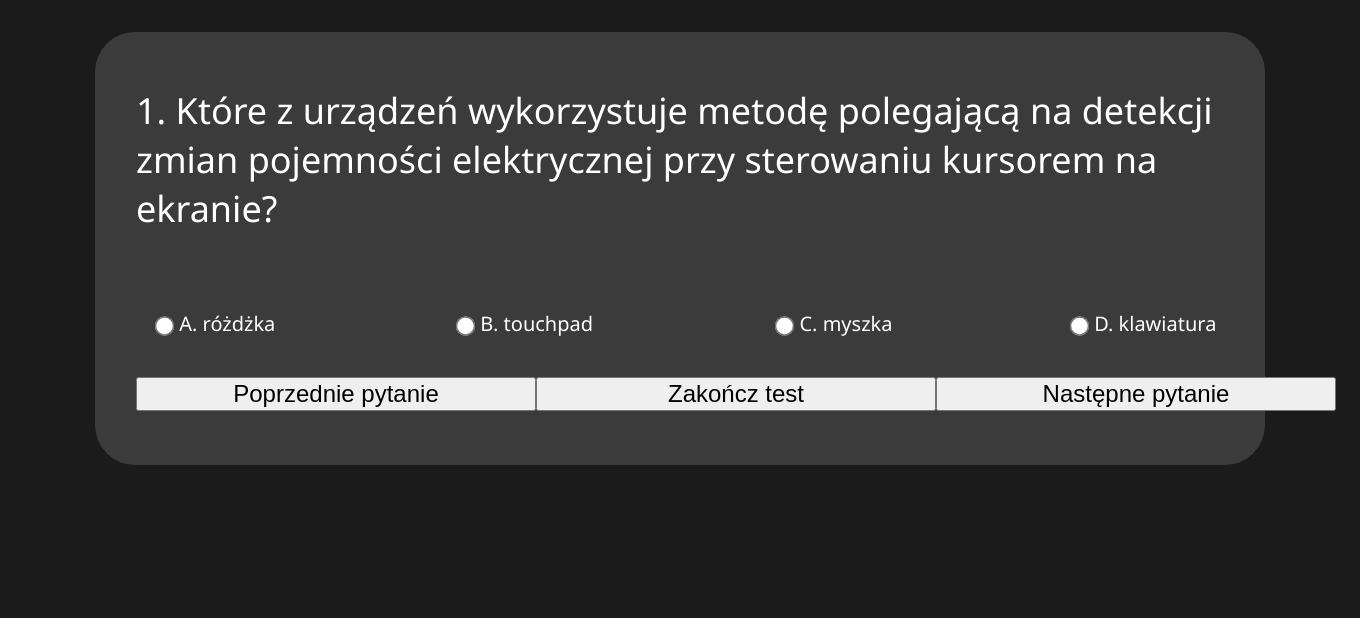
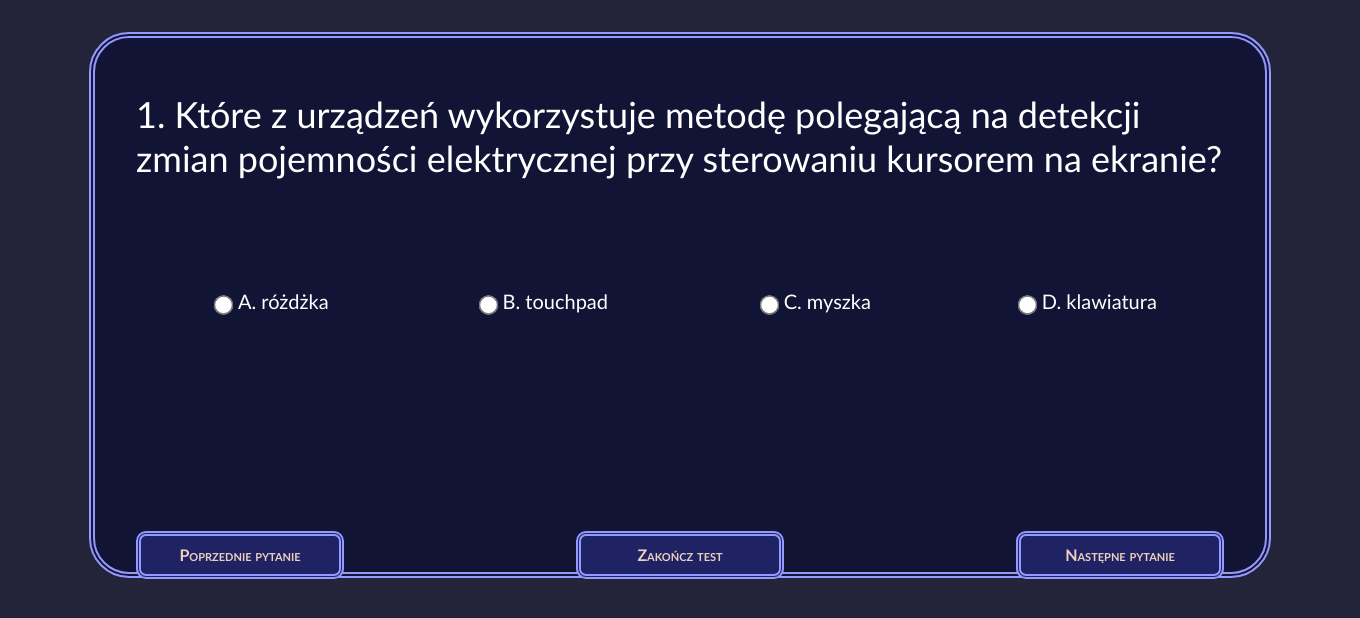
Before and after one commit to ForcedBucket122/ckz, a PHP site: page /egzamin.php in a window 1360 px wide. Shown: the top 618 px of the page. Run offline with PHP 8.4, Linux system fonts and the light colour scheme; data comes from the database, SQL or seed files in the repository.

Commit message:
Update style.css

```diff
--- a/zaliczenia-zadania/formularz test egzaminowy/style.css
+++ b/zaliczenia-zadania/formularz test egzaminowy/style.css
@@ -1,9 +1,9 @@
 body{
     margin: 0;
     padding: 0;
-    background-color: rgb(27, 27, 27);
+    background-color: #23243a;
     color: white;
-    font-family: 'Segoe UI', Tahoma, Geneva, Verdana, sans-serif;
+    font-family:'Trebuchet MS', 'Lucida Sans Unicode', 'Lucida Grande', 'Lucida Sans', Arial, sans-serif;
 }
 #kontener{
     margin: 0;
@@ -14,13 +14,14 @@ body{
     flex-wrap: wrap;
 }
 #wyspa{
-    background-color: rgb(59, 59, 59);
+    border: 6px double #9499ff;
+    background-color: #121436;
     margin-top:4vh;
     padding: 0 3% 4% 3%;
     display: flex;
     flex-wrap: wrap;
     width: 80%;
-    height: 70%;
+    height: 60vh;
     border-radius: 5vh;
 }
 #pytanie{
@@ -28,6 +29,7 @@ body{
     margin-bottom: 7%;
     padding-top: 5%;
     font-size: 4.5vh;
+    height: 15vh;
 }
 #main{
     width: 100%  ;
@@ -37,9 +39,10 @@ body{
     justify-content: space-between;
     font-size: 2.5vh;
     margin-bottom: 5vh;
+    height: 30vh;
 }
 #input{
-    width: 20vh;
+    width: 40vh;
     display: flex;
     justify-content: center;
     align-items: flex-start;
@@ -66,9 +69,34 @@ p{
 input[type="checkbox" i]{
     margin: 0.7vh 1vh 0.2vh 0.2vh;
 }
+input{
+    accent-color: #9094ff;
+}
 #batony{
     display: flex;
     justify-content: space-between;
     width: 100%;
-    margin-top: 5vh;
+    margin-top: -6vh;
+    height: 60px;
 }
+#submit{
+    font-family:'Trebuchet MS', 'Lucida Sans Unicode', 'Lucida Grande', 'Lucida Sans', Arial, sans-serif;
+    margin-top: 10px;
+    font-weight: bold;
+    border-radius: 10px;
+    color: #EBD1BF ;
+    background-color: #202363;
+    border: 5px double #9499ff;
+    width: 13em;
+    height: 3em;
+    font-size: 16px;
+    transition-duration: 1s;
+    font-variant: small-caps;
+}
+#submit:hover{
+    font-size: 17px;
+    color: white;
+    transition-duration:500ms;
+    border: 5px double #ffffff;
+    cursor:grab;
+}
```
